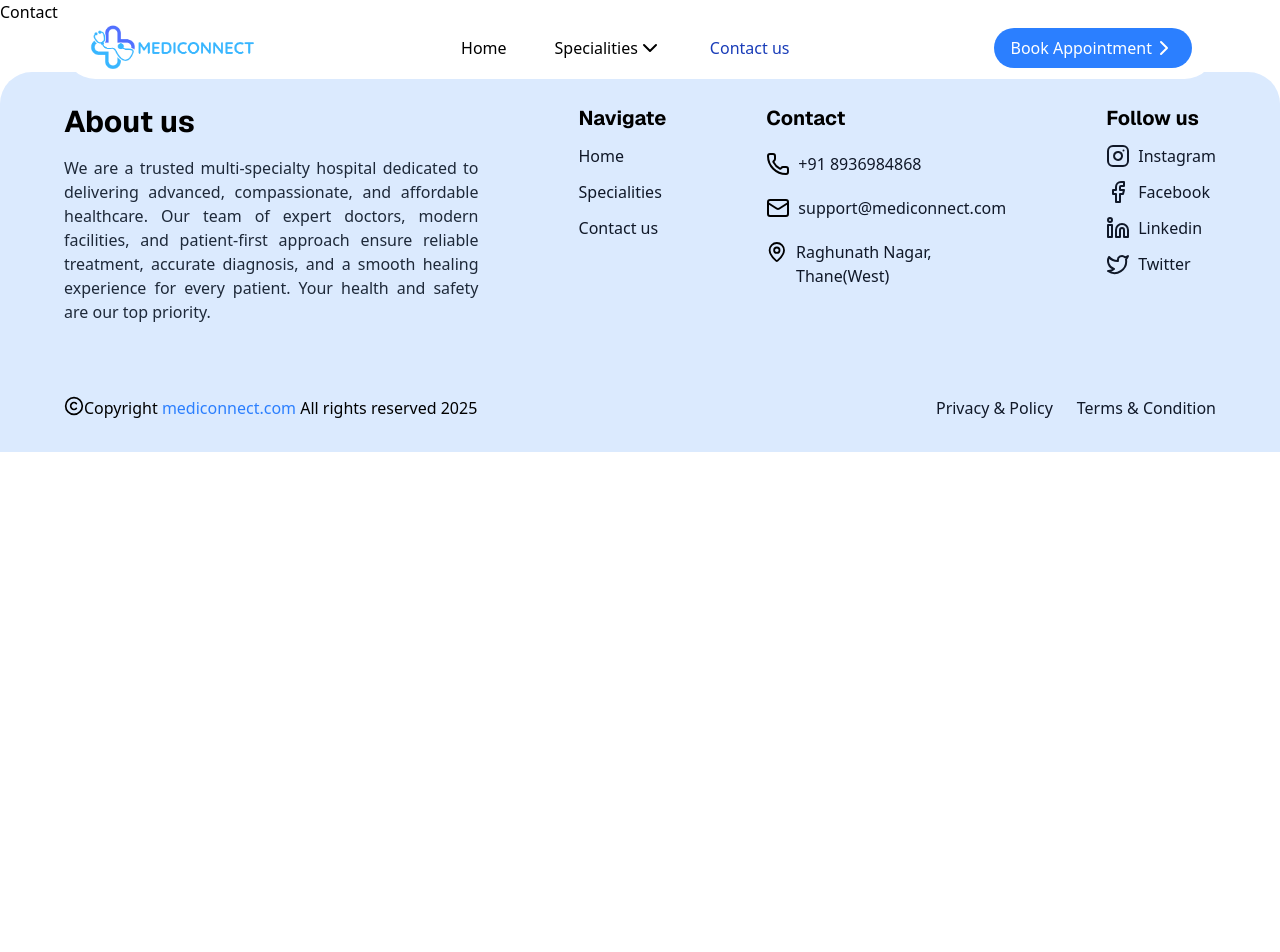
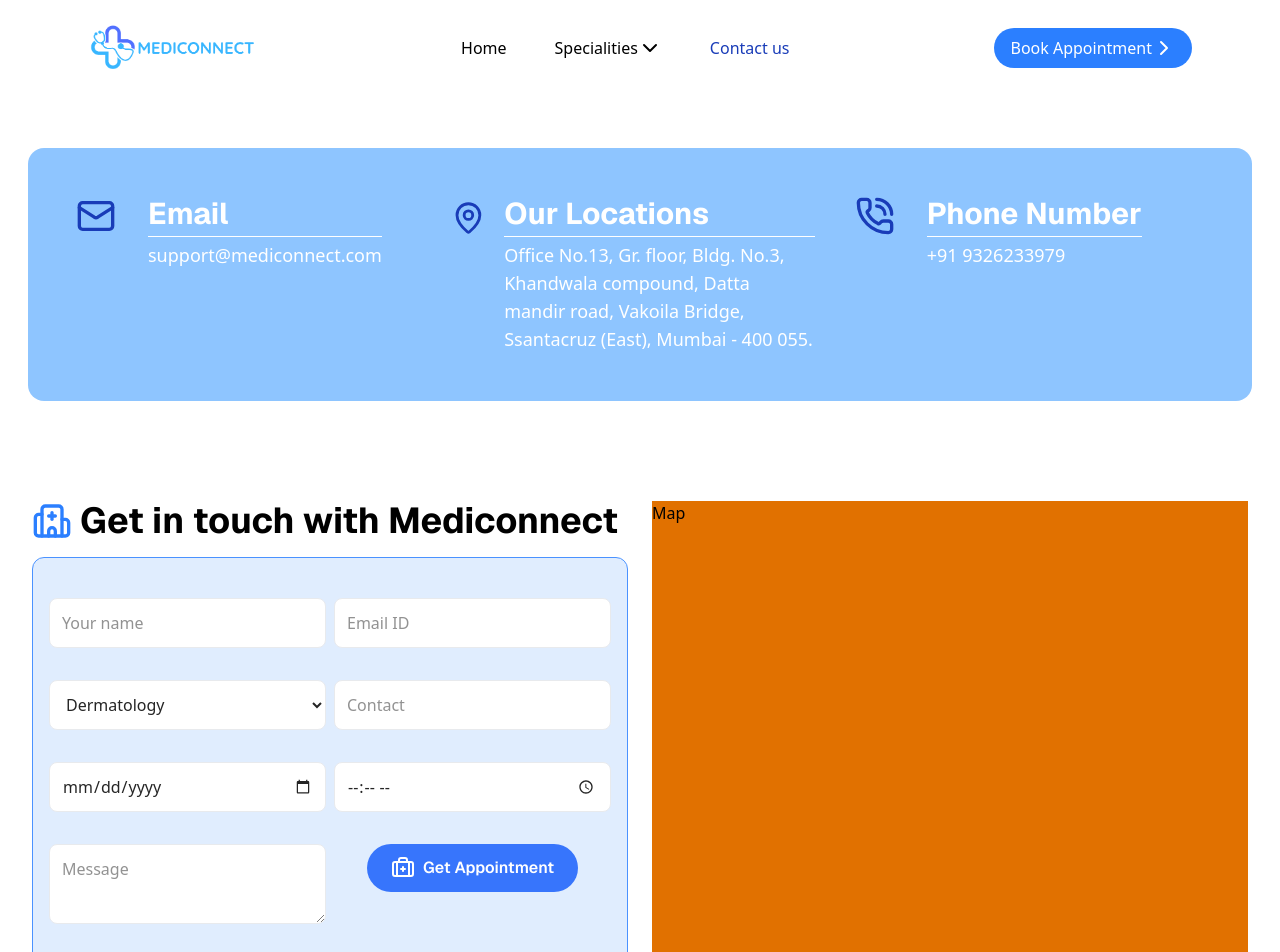
Before and after one commit to shifxa/mediconnect, a React (Vite) app: page /contact in a window 1280 px wide. Shown: the top 952 px of the page. Before the commit the page ends 800 px from the top, so only its background shows below. Built offline with nearby package versions, Linux system fonts and the light colour scheme.

Commit message:
contact page updated

```diff
--- a/src/component/Cta.jsx
+++ b/src/component/Cta.jsx
@@ -13,7 +13,7 @@
   return (
     <section className="w-full mx-auto py-15 bg-gray-100 rounded-3xl ">
       <div id="container" className="flex flex-row gap-x-12">
-        <div id="text" className="flex flex-col gap-y-4  w-[40%] pl-6">
+        <div id="text" className="flex flex-col gap-y-4  w-[65%] pl-6">
           <span className="bg-white text-xl text-blue-500 px-4 py-2 rounded-3xl flex flex-row gap-2 w-fit items-center justify-center">
             <CircleSmall className="fill-blue-500 size-4 animate-pulse" />
             <p className="geist-normal text-sm ">Get Appointment</p>
@@ -22,8 +22,8 @@
             Submit request <br /> for appointment
           </h1>
           <p className="geist-semi-bold text-base text-gray-600">
-            Your details will be passed along to a scheduling <br />specialist who
-            will reach out to you soon.
+            Your details will be passed along to a scheduling <br />
+            specialist who will reach out to you soon.
           </p>
 
           <div id="contact" className="">
@@ -66,7 +66,7 @@
                 {...register("number", { required: true, maxLength: 10 })}
               />
               <textarea
-                className="border border-gray-200 p-3 rounded-lg bg-white"
+                className="border border-gray-200 p-3 rounded-lg bg-white row-span-2"
                 placeholder="Message"
                 {...register("message", { required: true })}
               />
@@ -82,14 +82,23 @@
                   {...register("time", { required: true })}
                 />
               </span>
+              <div
+                id="formtext"
+                className=" "
+              >
+                <p className="geist-semi-bold text-base text-gray-600">
+                  Your privacy is our priority. We will only gather your
+                  information with your clear and explicit consent.
+                </p>
+              </div>
+              <button
+                type="submit"
+                className="bg-blue-600 py-3 px-6 rounded-4xl geist-semi-bold text-white flex flex-row gap-x-2 h-fit w-fit place-self-end mb-15 mr-8 cursor-pointer hover:bg-blue-500 self-end"
+              >
+                <BriefcaseMedical />
+                Get Appointment
+              </button>
             </form>
-          </div>
-          <div id="formtext" className="pt-6 pr-6 flex flex-row justify-between w-full ">
-            <p className="geist-semi-bold text-base text-gray-600 w-[65%]">
-              Your privacy is our priority. We will only gather  your information
-              with your clear and explicit consent.
-            </p>
-            <button type="submit" className="bg-blue-600 py-3 px-6 rounded-4xl geist-semi-bold text-white flex flex-row gap-x-2 h-fit cursor-pointer hover:bg-blue-500"><BriefcaseMedical />Get Appointment</button>
           </div>
         </div>
       </div>
--- a/src/pages/Contact.jsx
+++ b/src/pages/Contact.jsx
@@ -1,9 +1,132 @@
-import React from 'react'
+import { BriefcaseMedical, Hospital, Mail, MapPin, PhoneCall } from "lucide-react";
+import { useForm } from "react-hook-form";
 
 function Contact() {
+  const {
+    register,
+    handleSubmit,
+    formState: { errors },
+  } = useForm();
+
+  const onSubmit = (data) => console.log(data);
+
   return (
-    <div>Contact</div>
-  )
+    <section className="pt-30">
+      <div
+        id="details"
+        className="flex flex-row gap-x-10 bg-blue-300 text-white m-7 p-12 rounded-2xl "
+      >
+        <div className="flex flex-row items-start gap-x-8 w-[33%]">
+          <Mail className="text-blue-800" size={40} />
+          <span className="flex flex-col gap-y-1">
+            <h1 className="geist-bold text-3xl">Email</h1>
+            <hr />
+            <p className="text-lg">support@mediconnect.com</p>
+          </span>
+        </div>
+
+        <div className="flex flex-row items-start gap-x-8 w-[33%]">
+          <MapPin className="text-blue-800 scale-500 pt-1" />
+          <span className="flex flex-col gap-y-1">
+            <h1 className="geist-bold text-3xl">Our Locations</h1>
+            <hr />
+            <p className="text-lg">
+              Office No.13, Gr. floor, Bldg. No.3, Khandwala compound, Datta
+              mandir road, Vakoila Bridge, Ssantacruz (East), Mumbai - 400 055.
+            </p>
+          </span>
+        </div>
+
+        <div className="flex flex-row items-start gap-x-8 w-[33%]">
+          <PhoneCall className="text-blue-800" size={40} />
+          <span className="flex flex-col gap-y-1">
+            <h1 className="geist-bold text-3xl">Phone Number</h1>
+            <hr />
+            <p className="text-lg">+91 9326233979</p>
+          </span>
+        </div>
+      </div>
+
+      <div id="formap" className="flex flex-row w-[95%] gap-6 mx-auto mt-25 mb-25">
+        <div id="form" className="w-[50%] ">
+          <span className="flex flex-row gap-x-2  ">
+            <Hospital className="text-blue-500" size={40}/>
+            <h1 className="geist-bold text-4xl">Get in touch with Mediconnect</h1>
+            </span>
+          <form onSubmit={handleSubmit(onSubmit)} className="grid grid-cols-2 px-4 py-10 gap-x-2 gap-y-8  border-blue-500 border rounded-xl mt-4 hover:shadow-lg bg-blue-100 opacity-85   ">
+            <input
+            className="border border-gray-200 p-3 rounded-lg bg-white"
+              type="text"
+              placeholder="Your name"
+              {...register("name", { required: true })}
+            />
+            <input
+            className="border border-gray-200 p-3 rounded-lg bg-white"
+              type="email"
+              placeholder="Email ID"
+              {...register("email", { required: true })}
+            />
+
+            <select
+            className="border border-gray-200 p-3 rounded-lg bg-white"
+              id=""
+              {...register("specialist", { required: true })}
+            >
+              <option value="" disabled >Select Specialist </option>
+              <option value="">Dermatology</option>
+              <option value="">Gynecology</option>
+              <option value="">Cardiology</option>
+              <option value="">neurology</option>
+              <option value="">dentist</option>
+              <option value="">nephrologist</option>
+              <option value="">gastorenterology</option>
+              <option value="">ENT Specialist</option>
+              <option value="">pshychiatrist</option>
+              <option value="">Orthopedic</option>
+              <option value="">General Physician</option>
+            </select>
+
+            <input
+            className="border border-gray-200 p-3 rounded-lg bg-white"
+              type="tel"
+              placeholder="Contact"
+              {...register("number", { required: true, maxLength: 10 })}
+            />
+
+             <input
+                  className="border border-gray-200 p-3 rounded-lg bg-white"
+                  type="date"
+                  {...register("date", { required: true })}
+                />
+
+                <input
+                  className="border border-gray-200 p-3 rounded-lg bg-white"
+                  type="time"
+                  {...register("time", { required: true })}
+                />
+
+            <textarea
+            className="border border-gray-200 p-3 rounded-lg bg-white row-span-2"
+              type="text"
+              placeholder="Message"
+              {...register("message", { required: true })}
+            />
+
+            <button
+                type="submit"
+                className="bg-blue-600 py-3 px-6 rounded-4xl geist-semi-bold text-white flex flex-row gap-x-2 h-fit w-fit place-self-center  cursor-pointer hover:bg-blue-500 "
+              >
+                <BriefcaseMedical />
+                Get Appointment
+              </button>
+          </form>
+        </div>
+        <div id="map" className="bg-amber-600 w-[50%]">
+          Map
+        </div>
+      </div>
+    </section>
+  );
 }
 
-export default Contact
+export default Contact;
```
